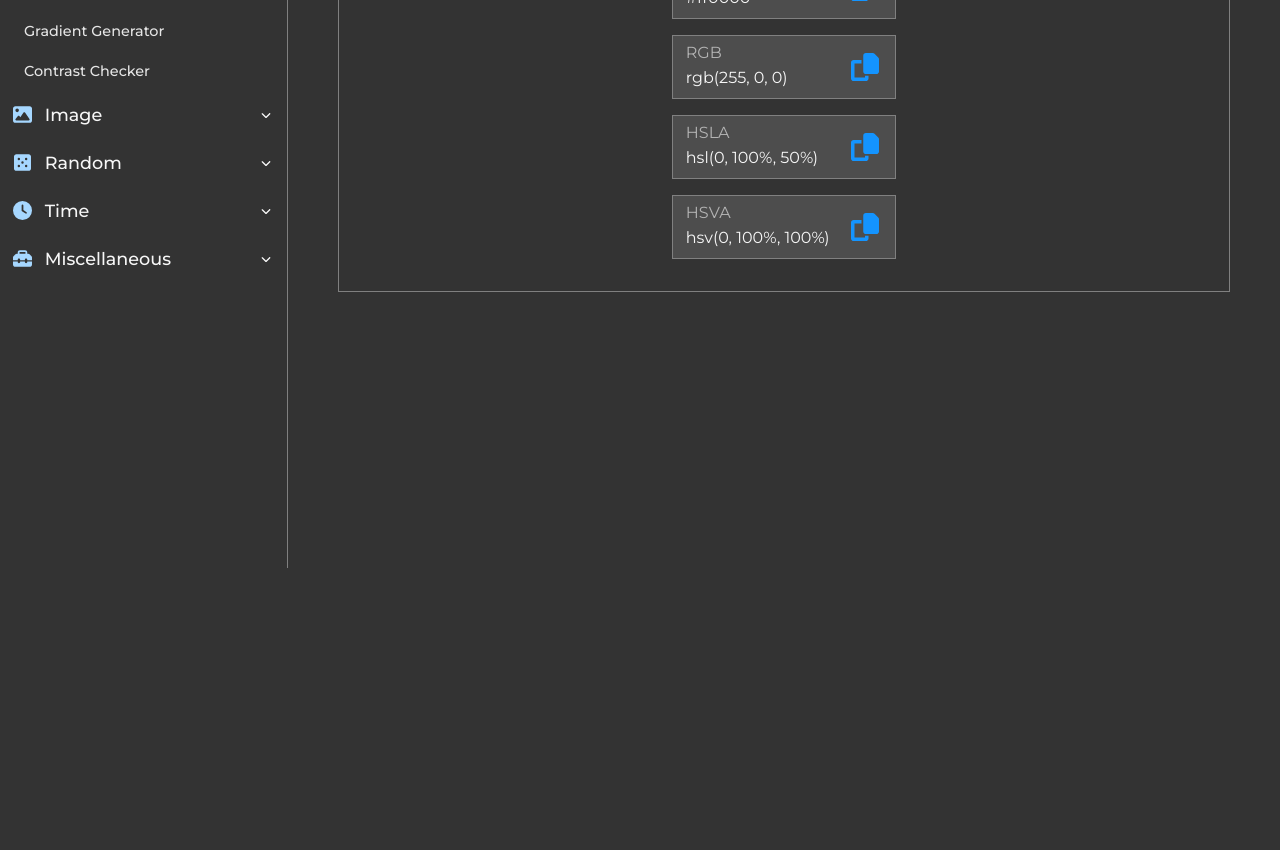
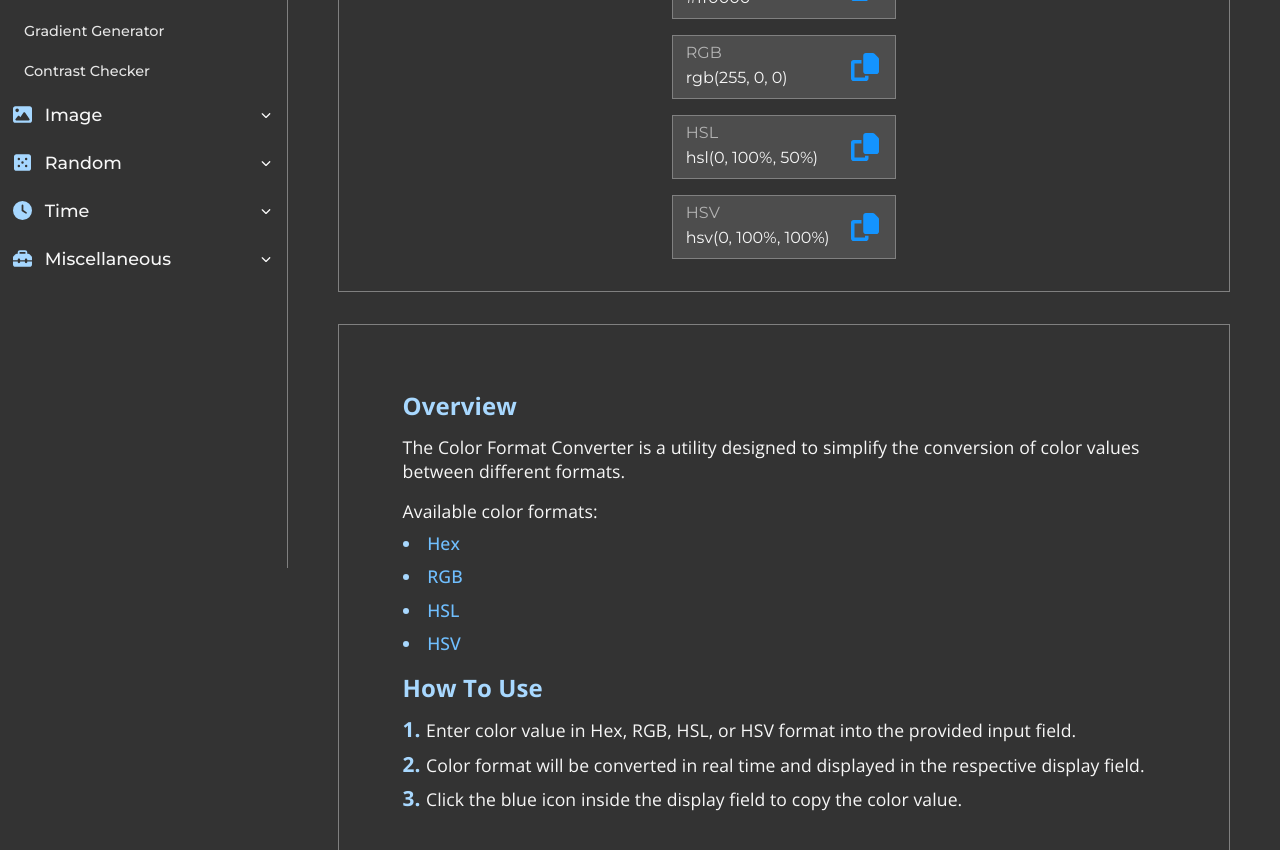
Before and after one commit to devmikh/wapiti-web-tools, a React (Vite) app: page /color-format-converter in a window 1280 px wide. Shown: the part 280-1130 px from the top of the page. Before the commit the page ends 800 px from the top, so only its background shows below. Built offline with nearby package versions, Linux system fonts and the light colour scheme.

Commit message:
Add description for Color Format Converter

```diff
--- a/src/assets/descriptions/index.ts
+++ b/src/assets/descriptions/index.ts
@@ -50,5 +50,22 @@ export const descriptions = {
             'If you need to clear the input field and start over, you can use the "Clear" button.',
             'Press the "Copy" button to copy the processed text to the clipboard.'
         ]
+    },
+    color_format_converter: {
+        overview: {
+            brief_overview: 'The Color Format Converter is a utility designed to simplify the conversion of color values between different formats.',
+            options_title: 'Available color formats:',
+            options: [
+                'Hex',
+                'RGB',
+                'HSL',
+                'HSV'
+            ]
+        },
+        instructions: [
+            'Enter color value in Hex, RGB, HSL, or HSV format into the provided input field.',
+            'Color format will be converted in real time and displayed in the respective display field.',
+            'Click the blue icon inside the display field to copy the color value.'
+        ]
     }
 }
--- a/src/components/tools/color/ColorFormatConverter/index.tsx
+++ b/src/components/tools/color/ColorFormatConverter/index.tsx
@@ -3,6 +3,7 @@ import tinycolor from 'tinycolor2'
 import Textfield from '../../../core/Textfield'
 import DisplayField from '../../../core/DisplayField'
 import usePageTitle from '../../../../hooks/usePageTitle'
+import { descriptions } from '../../../../assets/descriptions'
 import styles from './index.module.css'
 
 export default function ColorFormatConverter() {
@@ -31,6 +32,7 @@ export default function ColorFormatConverter() {
     usePageTitle('Color Format Converter | Wapiti Web Tools')
 
     return (
+        <>
             <div className={`tool-container ${styles['container']}`}>
                 <h1 className='tool-title'>Color Format Converter</h1>
                 <Textfield
@@ -51,15 +53,33 @@ export default function ColorFormatConverter() {
                     />
                     <DisplayField
                         value={state.hsl}
-                    label='HSLA'
+                        label='HSL'
                         includeCopyButton
                     />
                     <DisplayField
                         value={state.hsv}
-                    label='HSVA'
+                        label='HSV'
                         includeCopyButton
                     />
                 </div>
             </div>
+            <div className='description-container'>
+                <h2 className='description-title'>Overview</h2>
+                <p className='overview'>{descriptions.color_format_converter.overview.brief_overview}</p>
+                <p className='options-title'>{descriptions.color_format_converter.overview.options_title}</p>
+                <ul className='options-list'>
+                    {descriptions.color_format_converter.overview.options.map((point, index) => (
+                        <li key={index}><span className='emphasized'>{point}</span></li>
+                    ))}
+                </ul>
+                <h2 className='description-title'>How To Use</h2>
+                <ol className='instructions-list'>
+                    {descriptions.color_format_converter.instructions.map((point, index) => (
+                        <li key={index}>{point}</li>
+                    ))}
+                </ol>
+            </div>
+        </>
+
     )
 }
```
Lines whose indentation alone changed are shown as unchanged.
